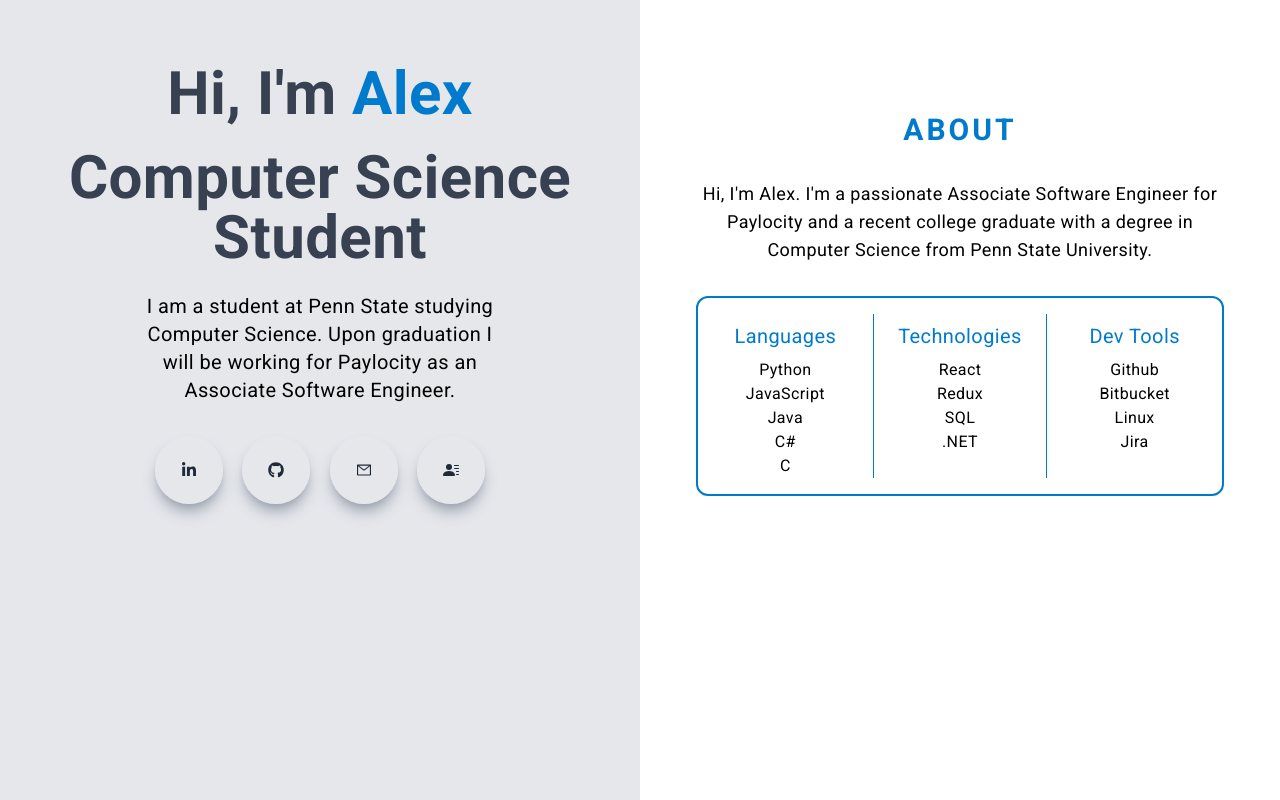
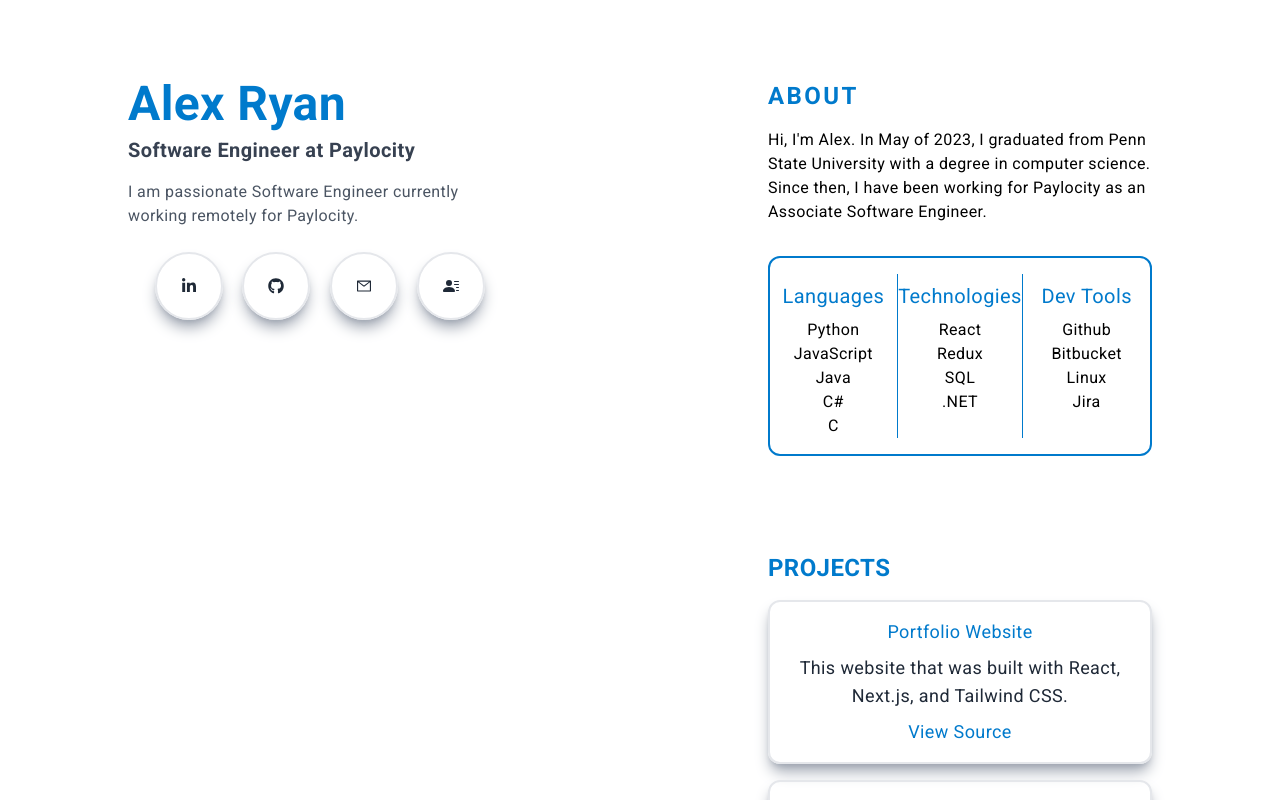
Before and after one commit to alexryan15/alexryan.pro, a Next.js app: page / in a window 1280 px wide. Shown: the top 800 px of the page. Built offline with nearby package versions, Linux system fonts and the light colour scheme.

Commit message:
finished two column set up

```diff
--- a/components/About/About.jsx
+++ b/components/About/About.jsx
@@ -7,16 +7,16 @@
   const tools = ["Github", "Bitbucket", "Linux", "Jira"];
 
   return (
-    <div id="about" className="w-full md:h-screen p-2 flexitems-center py-12">
-      <div className="max-w-[60rem] m-auto gap-8">
+    <div id="about" className="w-full md:px-12 flexitems-center">
+      <div className="m-auto">
         <div>
-          <h1 className="text-center text-3xl py-4 tracking-widest text-HIGHLIGHT">
+          <h1 className="text-left text-2xl tracking-widest text-HIGHLIGHT">
             ABOUT
           </h1>
-          <p className="py-8 pt-4 text-black text-lg text-center font-normal">
-            Hi, I&#39;m Alex. I&#39;m a passionate Associate Software Engineer
-            for Paylocity and a recent college graduate with a degree in
-            Computer Science from Penn State University.
+          <p className="py-4 pb-8 text-black text-md text-left font-normal">
+            Hi, I&#39;m Alex. In May of 2023, I graduated from Penn State
+            University with a degree in computer science. Since then, I have
+            been working for Paylocity as an Associate Software Engineer.
           </p>
           <div className="text-HIGHLIGHT font-normal max-w-[60rem] py-4 md:grid grid-cols-3 text-center rounded-xl border-2 border-HIGHLIGHT">
             <div>
--- a/components/Main/Main.jsx
+++ b/components/Main/Main.jsx
@@ -4,11 +4,11 @@
 
 const Main = () => {
   return (
-    <div id="home" className="text-center flex">
-      <div className="w-1/2 p-12 bg-gray-200 fixed">
+    <div id="home" className="text-center md:flex">
+      <div className="md:w-1/2 p-20 md:fixed">
         <StaticColumn />
       </div>
-      <div className="w-1/2 bg-white ml-auto p-12 overflow-y-auto">
+      <div className="md:w-1/2 bg-white ml-auto p-20 md:overflow-y-auto">
         <ScrollingColumn />
       </div>
     </div>
--- a/components/Main/ScrollingColumn.jsx
+++ b/components/Main/ScrollingColumn.jsx
@@ -5,7 +5,7 @@
 const ScrollingColumn = () => {
   return (
     <>
-      <About />
+      <About className="text-gray-700" />
       <Projects />
     </>
   );
--- a/components/Main/StaticColumn.jsx
+++ b/components/Main/StaticColumn.jsx
@@ -6,14 +6,14 @@
 
 const StaticColumn = () => {
   return (
-    <div className="h-screen">
-      <h1 className="py-4 text-gray-700 ">
-        Hi, I&#39;m <span className="text-HIGHLIGHT"> Alex</span>
-      </h1>
-      <h1 className="py-2 text-gray-700 ">Computer Science Student</h1>
-      <p className="py-4 text-black max-w-[70%] m-auto font-normal text-xl">
-        I am a student at Penn State studying Computer Science. Upon graduation
-        I will be working for Paylocity as an Associate Software Engineer.
+    <div className="h-screen text-left">
+      <p className="text-5xl font-bold md:px-12 text-HIGHLIGHT">Alex Ryan</p>
+      <p className="text-xl py-2 font-semibold md:px-12 text-gray-700">
+        Software Engineer at Paylocity
+      </p>
+      <p className="text-md font-normal py-2 md:px-12 text-gray-600 m-auto">
+        I am passionate Software Engineer currently working remotely for
+        Paylocity.
       </p>
       {/* Social Links */}
       <div className="flex items-center justify-between max-w-[330px] m-auto py-4">
--- a/components/ProjectItem.jsx
+++ b/components/ProjectItem.jsx
@@ -8,8 +8,10 @@
   }
 
   return (
-    <div className="text-lg items-center h-[10rem] md:h-[8rem] w-5/6 md:w-full shadow-lg shadow-gray-400
-                    rounded-xl p-4 border-2 hover:border-HIGHLIGHT hover:scale-105 duration-500">
+    <div
+      className="text-lg items-center w-full shadow-lg shadow-gray-400
+                    rounded-xl mb-4 mt-4 p-4 border-2 hover:border-HIGHLIGHT hover:scale-105 duration-500"
+    >
       <h3 className="text-HIGHLIGHT">{title}</h3>
       <p className="font-normal py-2">{description}</p>
       <a className="text-HIGHLIGHT" href={src} target="_blank" rel="noreferrer">
--- a/components/Projects.jsx
+++ b/components/Projects.jsx
@@ -3,12 +3,10 @@
 
 const Projects = () => {
   return (
-    <div id="projects" className="w-full min-h-screen">
-      <div className="max-w-[1240px] mx-auto pt-36">
-        <h2 className="text-3xl pb-8 text-center tracking-widest uppercase text-HIGHLIGHT">
-          Projects
-        </h2>
-        <div className="grid md:grid-cols-2 gap-8 place-items-center">
+    <div id="projects" className="w-full md:px-12">
+      <div className="mx-auto py-24">
+        <h2 className="text-2xl text-left text-HIGHLIGHT">PROJECTS</h2>
+        <div className="">
           <ProjectItem
             title="Portfolio Website"
             description="This website that was built with React, Next.js, and Tailwind CSS."
```
